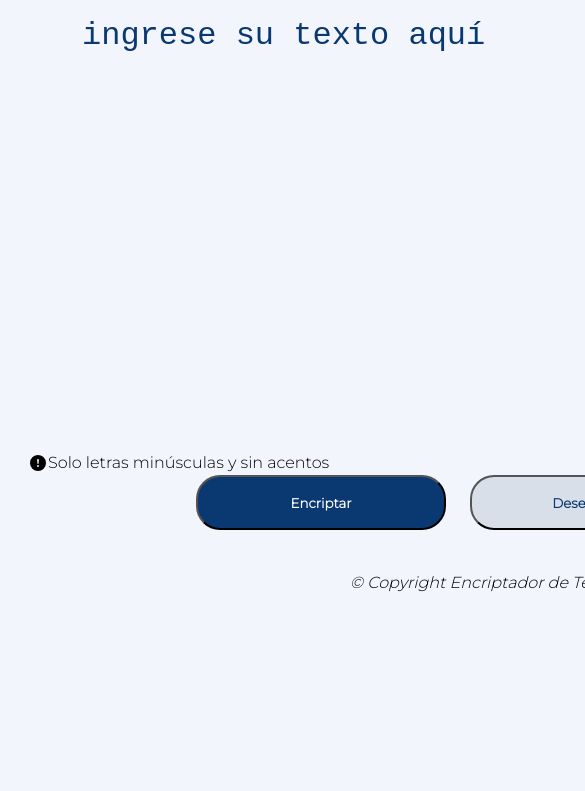
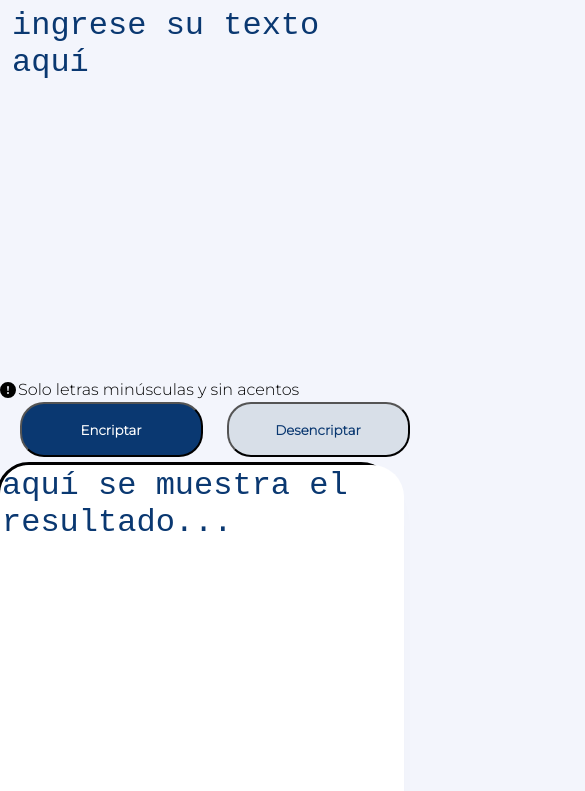
Before and after one commit to Lui5kate/reto-encriptador, a plain HTML site: page index.html in a window 390 px wide. Shown: the part 53-844 px from the top of the page, 585 px wide, since content can reach past the window. Drawn offline with Linux system fonts and the light colour scheme.

Commit message:
Se agrega responsive en archivo de estilos

```diff
--- a/css/style.css
+++ b/css/style.css
@@ -2,8 +2,6 @@
 
 body {
     font-family: 'Montserrat', sans-serif; /*CSS de la tipografía importada de Google Fonts*/
-    width: 1250px;
-    height: 600px;
     background: #F3F5FC;
 }
 
@@ -21,22 +19,11 @@ header {
 }
 
 main{
-    padding-left: 30px;
-    padding-bottom: 10px;
-    padding-top: 10px;
     display: flex;
 }
 
 .box-left {
-    width: 800px;
-    height: 530px;
-    left: 350px;
-    top: 48px;
-}
-
-.text-area {
-    width: 750px;
-    height: 450px;
+    flex-basis: 70%;
 }
 
 #input {
@@ -47,8 +34,7 @@ main{
     text-align: left;
     margin-top: 10px;
     margin-left: 50px;
-    width: 700px;
-    height: 400px;
+    width: 100%;
     text-transform: lowercase; /*convierte las letras a minusculas*/
     resize: none;
 }
@@ -76,20 +62,16 @@ main{
 }
 
 .buttons {
-    display:flex;
+    display: flex;
     height: 60px;
-    margin-left: 10px;
-    margin-right: 10px;
     gap: 24px;
-
-
 }
 
 .button-encriptar {
     position:relative;
     width: 250px;
     height: 55px;
-    left: 20%;
+    left: 5%;
     background: #0A3871;
     border-radius: 24px;
     color: #FFFFFF;
@@ -101,7 +83,7 @@ main{
     position:relative;
     width: 250px;
     height: 55px;
-    left: 20%;
+    left: 5%;
     background: #D8DFE8;
     border-radius: 24px;
     color: #0A3871;
@@ -110,30 +92,19 @@ main{
 }
 
 .box-right {
-
-    /* White */
-
     background: white;
-    /* shadow */
-
     box-shadow: 0px 24px 32px -8px rgba(0, 0, 0, 0.08);
     border-radius: 32px;
-
-    position: absolute;
-    width: 350px;
-    height: 580px;
-    left: 890px;
-    top: 20px;
+    flex-basis: 30%;
+    vertical-align: top;
+    border: solid;
 }
 
 .box-right textarea {
     background: white;
-    position: relative;
-    border: none;
-    width: 330px;
-    height: 450px;
-    left: 5px;
-    top: 40px;
+    border-radius: 32px;
+    height: 85%;
+    border: 0;
     font-size: 32px;
     text-align: left;
     color: #0A3871;
@@ -142,34 +113,43 @@ main{
 }
 
 .copy {
-    position: relative;
-    border: none;
-    width: 330px;
-    height: 60px;
-    left: 5px;
-    top: 50px;
+    width: 99%;
 }
 
 .copiar {
-    position:relative;
     width: 250px;
     height: 55px;
-    left: 15%;
     background: #D8DFE8;
     border-radius: 24px;
     color: #0A3871;
     font-family: 'Montserrat', sans-serif;
     font-weight: 600;
+    margin-left: 4rem;
 }
 
 footer {
-    top: 550px;
-    height: 10;
     font-style: italic;
+    display: block;
+    margin: 2rem;
+    font-size: 0.9rem;
+    text-align: center;
+    margin-top: 4rem;
 }
 
-footer p {
-    position: relative;
-    text-align: center;
-    top: 30px;
+@media screen and (max-width:480px){
+    main {
+        display: flex;
+        /*align-items: center;*/
+        height: 100%;
+        justify-content: center;
+        flex-wrap: wrap;
+    }
+
+    .box-left, .box-right {
+        width: 100%;
+    }
+
+    #input {
+        margin-left: 10px;
+    }
 }
```
